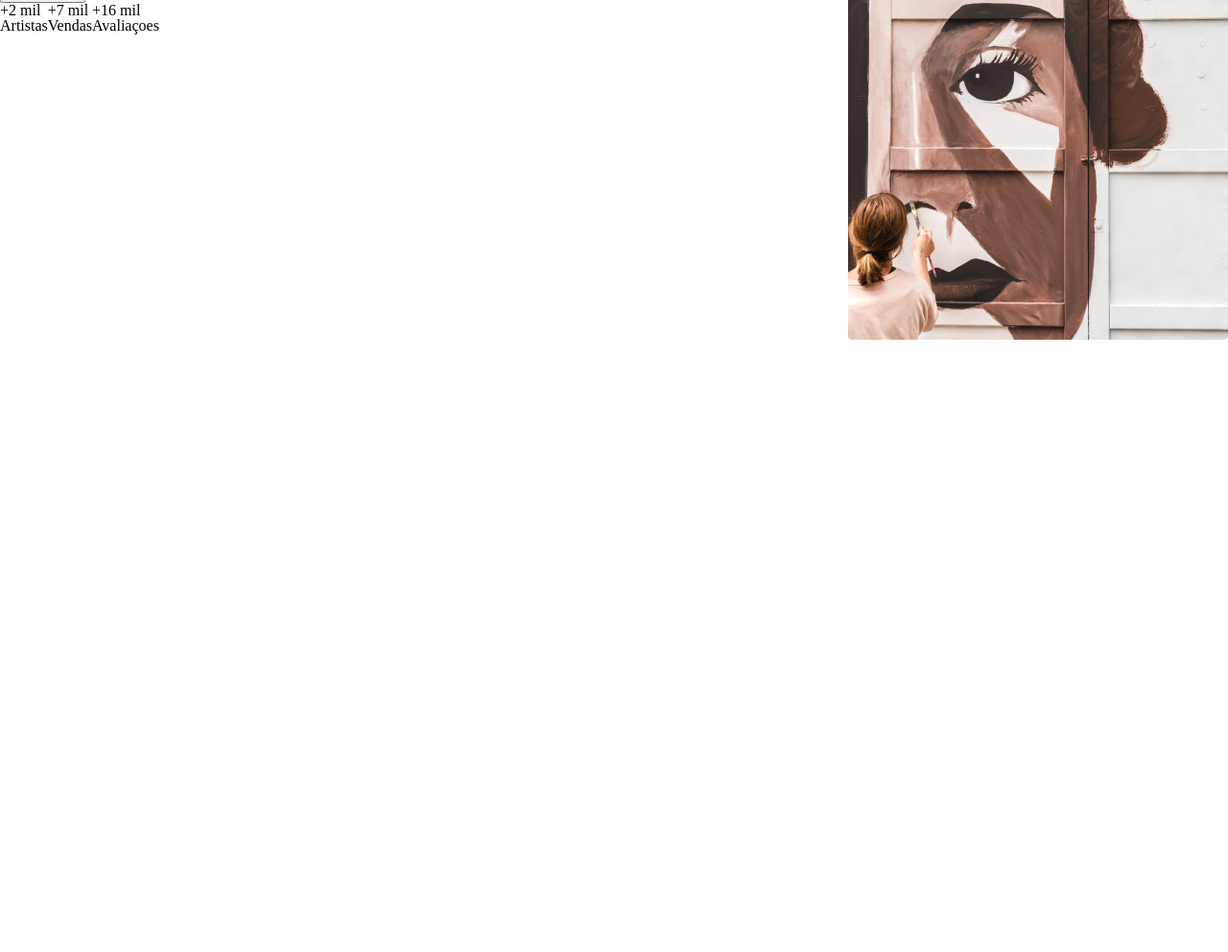
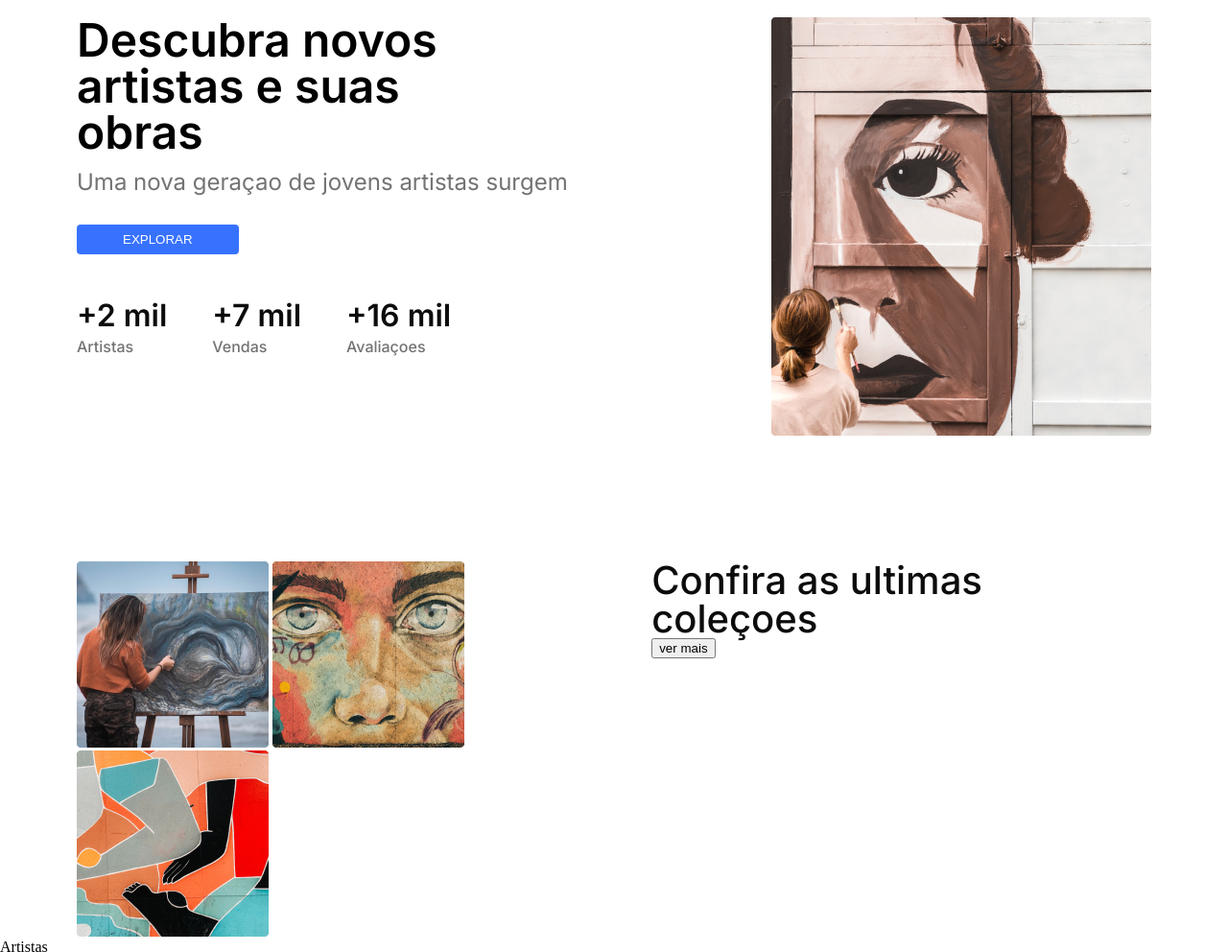
Before and after one commit to samuelTedeschi/Art, a plain HTML site: page index.html in a window 1280 px wide. Shown: the part 155-1147 px from the top of the page at 96% size. Before the commit the page ends 800 px from the top, so only its background shows below. Drawn offline with Linux system fonts and the light colour scheme.

Commit message:
atualizado

```diff
--- a/css/style.css
+++ b/css/style.css
@@ -5,14 +5,83 @@ body{
 .contener{
     display: flex;
     justify-content: space-between;
+    margin-top: 100px;
 }
 
 .titulo_principal{
     font-size: 48px;
     font-family: 'Inter', sans-serif;
     font-weight: 600;
+    margin-left: 80px;
+    margin-right: 246px;
+}
+
+.sub_titulo{
+    color: #737373;
+    font-size: 24px;
+    font-family: 'Inter', sans-serif;
+    font-weight: 400;
+    margin-left: 80px;
+    margin-top: 16px;
+}
+
+.botao_ex{
+    margin-top: 32px;
+    margin-left: 80px;
+    padding: 8px 48px;
+    background: #3772FF;
+    color: white;
+    border-radius: 4px;
+    border-style: none;
 }
 
 .numeros{
     display: flex;
+    margin-top: 48px;
+    margin-left: 80px;
+
 }
+
+.mil{
+    margin-right: 47px;
+}
+.dados{
+    color: #0C0C0C;
+    font-size: 32px;
+    font-family: 'Inter', sans-serif;
+    font-weight: 600;
+}
+.dados_conteudo{
+    color: #737373;
+    font-family: 'Inter', sans-serif;
+    font-size: 16px;
+    font-weight: 500;
+    margin-top: 8px;
+
+}
+
+.img_direita{
+    margin-right: 80px;
+}
+
+.contener_segundo{
+    display: flex;
+    justify-content: space-between;
+    margin-top: 128px;
+}
+
+.imgs{
+    margin-left: 80px;
+}
+
+.confira{
+    margin-right: 80px;
+
+}
+.titulo_confira{
+    color: #0C0C0C;
+    font-family: 'Inter', sans-serif;
+    font-weight: 500;
+    font-size: 40px;
+
+}
--- a/index.html
+++ b/index.html
@@ -30,33 +30,64 @@
         <div>
             <div>
                 <h1 class="titulo_principal">Descubra novos artistas e suas obras</h1>
-                <p>Uma nova geraçao de jovens artistas surgem</p>
+                <p class="sub_titulo">Uma nova geraçao de jovens artistas surgem</p>
             </div>
 
             <div>
-                <input type="button" value="EXPLORAR">
+                <input type="button" value="EXPLORAR" class="botao_ex">
             </div>
 
             <div class="numeros">
                 <div class="mil">
-                    <h2>+2 mil</h2>
-                    <p>Artistas</p>
+                    <h2 class="dados">+2 mil</h2>
+                    <p class="dados_conteudo">Artistas</p>
                 </div>
                 <div class="mil">
-                    <h2>+7 mil</h2>
-                    <p>Vendas</p>
+                    <h2 class="dados">+7 mil</h2>
+                    <p class="dados_conteudo">Vendas</p>
                 </div>
                 <div class="mil">
-                    <h2>+16 mil</h2>
-                    <p>Avaliaçoes</p>
+                    <h2 class="dados">+16 mil</h2>
+                    <p class="dados_conteudo">Avaliaçoes</p>
                 </div>
             </div>
         </div>
         <div>
-            <img src="./img/imagem direita.png" alt="">
+            <img src="./img/imagem direita.png" alt="imagem" class="img_direita">
         </div>
+    </section>
 
+    <section class="contener_segundo">
+        <div class="imgs">
+            <img src="./img/img 1.png" alt="">
+            <img src="./img/img 2.png" alt="">
+            <img src="./img/img 3.png" alt="">
+        </div>
+        <div class="confira">
+            <h2 class="titulo_confira">Confira as ultimas coleçoes</h2>
+            <input type="button" value="ver mais" class="boato_vm">
+        </div>
     </section>
+    <section>
+        <h2>Artistas</h2>
+        <div>
+            <img src="./img/img(1).png" alt="">
+            <img src="./img/img.png" alt="">
+            <img src="./img/Rectangle 16.png" alt="">
+        </div>
+    </section>
+
+    <footer>
+        <h3>Art.</h3>
+        <nav>
+            <ul>
+                <li>inicio</li>
+                <li>buscar</li>
+                <li>explorar</li>
+                <li>sobre nos</li>
+            </ul>
+        </nav>
+    </footer>
 
 </body>
 </html>
```
